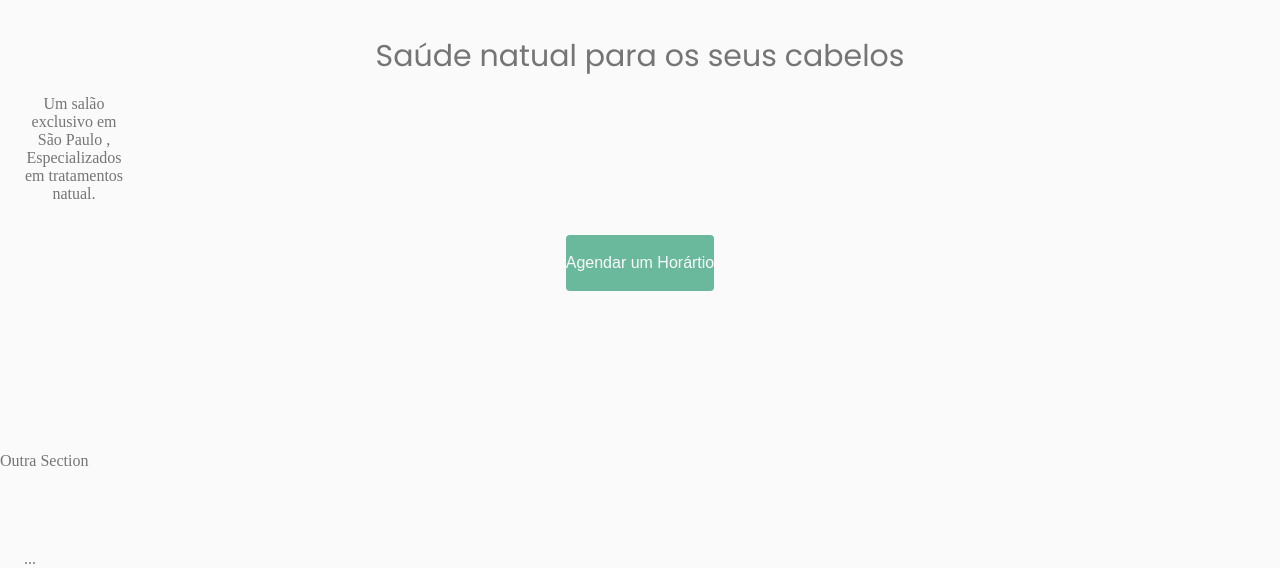
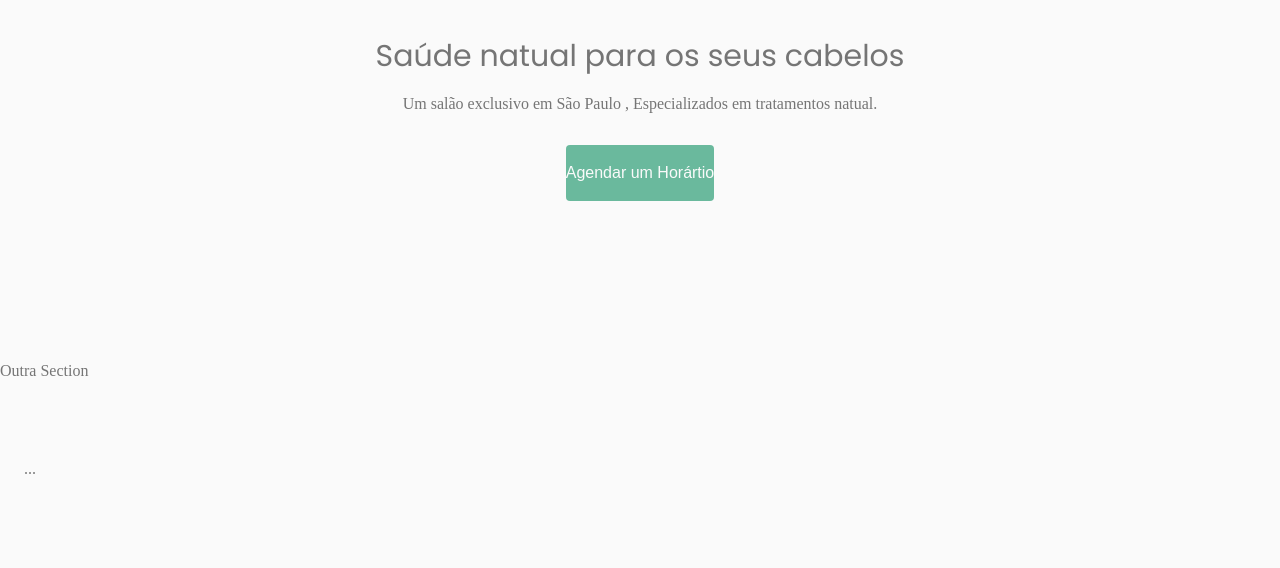
Before and after one commit to 13Tom/Curso_de_NLW_primeira_fase, a plain HTML site: page index.html in a window 1280 px wide. Shown: the part 1042-1610 px from the top of the page. After the commit the page ends 1520 px from the top, so only its background shows below. Drawn offline with Linux system fonts and the light colour scheme.

Commit message:
Centralizando o Texte no paragrafo

```diff
--- a/style.css
+++ b/style.css
@@ -141,8 +141,4 @@ nav{
 }
 #home .text p{
     margin-bottom: 2rem;
-    width: 100px;
 }
-.text{
-    align-items: center;
-}
```
